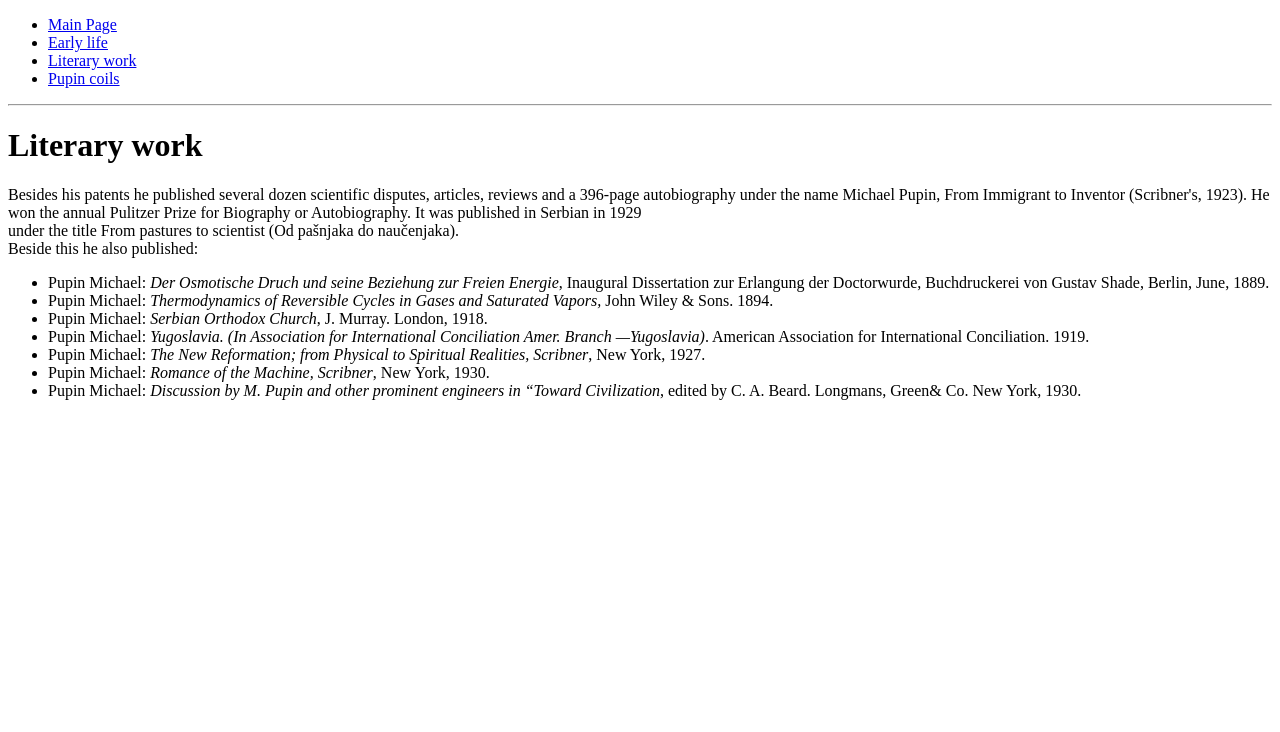
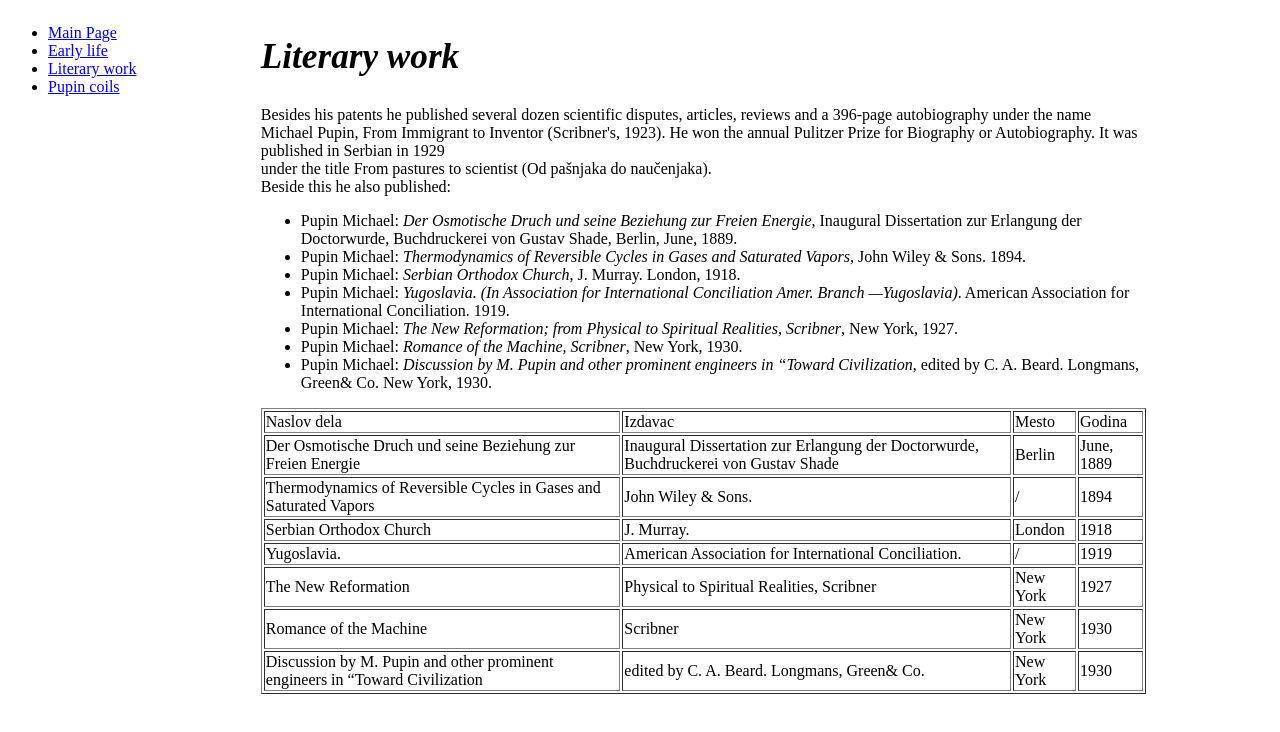
Before and after one commit to stefan123456789012/New-project, a plain HTML site: page literary-work.html in a window 1280 px wide. Drawn offline with Linux system fonts and the light colour scheme.

Commit message:
initial commit

```diff
--- a/literary-work.html
+++ b/literary-work.html
@@ -2,17 +2,34 @@
 <html lang="en">
 <head>
     <meta charset="UTF-8">
+ <title>Literary Work</title>
+ <style>
 
-    <title>Literary Work</title>
+     section{display:inline-block;
+
+       width:20%;
+       vertical-align: top;}
+
+     aside{display:inline-block;
+      padding 5px 5px 0 5px;
+
+       width:70%;}
+
+       h1{font-family: 'Times New Roman', Times, serif;
+       font-style: oblique;
+       font-size:220%;}
+ </style>
+
 </head>
 <body>
+  <section>
     <ul>
     <li><a href="index.html">Main Page</a></li>
     <li><a href="early-life.html">Early life</a></li>
     <li><a href="literary-work.html">Literary work</a></li>
     <li><a href="pupin-coils.html">Pupin coils</a></li>
     </ul>
-    <hr>
+    </section><aside>
 
     <h1>Literary work</h1>
 
@@ -30,6 +47,57 @@ Beside this he also published:</p>
 <li>Pupin Michael: <i>Discussion by M. Pupin and other prominent engineers in “Toward Civilization</i>, edited by C. A. Beard. Longmans, Green& Co. New York, 1930.</li>
 </ul>
 
+<table border="1">
+    <tr>
+        <td>Naslov dela</td>
+        <td>Izdavac</td>
+        <td>Mesto</td>
+        <td>Godina</td>
+    </tr>
+    <tr>
+        <td>Der Osmotische Druch und seine Beziehung zur Freien Energie</td>
+        <td>Inaugural Dissertation zur Erlangung der Doctorwurde, Buchdruckerei von Gustav Shade</td>
+        <td>Berlin</td>
+        <td>June, 1889</td>
+    </tr>
+    <tr>
+        <td>Thermodynamics of Reversible Cycles in Gases and Saturated Vapors</td>
+        <td>John Wiley & Sons.</td>
+        <td>/</td>
+        <td>1894</td>
+    </tr>
+    <tr>
+        <td>Serbian Orthodox Church</td>
+        <td>J. Murray.</td>
+        <td>London</td>
+        <td>1918</td>
+    </tr>
+    <tr>
+        <td>Yugoslavia.</td>
+        <td>American Association for International Conciliation.</td>
+        <td>/</td>
+        <td>1919</td>
+    </tr>
+    <tr>
+        <td>The New Reformation</td>
+        <td>Physical to Spiritual Realities, Scribner</td>
+        <td>New York</td>
+        <td>1927</td>
+    </tr>
+    <tr>
+        <td>Romance of the Machine</td>
+        <td>Scribner</td>
+        <td>New York</td>
+        <td>1930</td>
+    </tr>
+    <tr>
+        <td>Discussion by M. Pupin and other prominent engineers in “Toward Civilization</td>
+    <td>edited by C. A. Beard. Longmans, Green& Co.</td>
+    <td>New York</td>
+<td>1930</td>
+</tr>
+</table>
+</aside>
 
 </body>
 </html>
```
